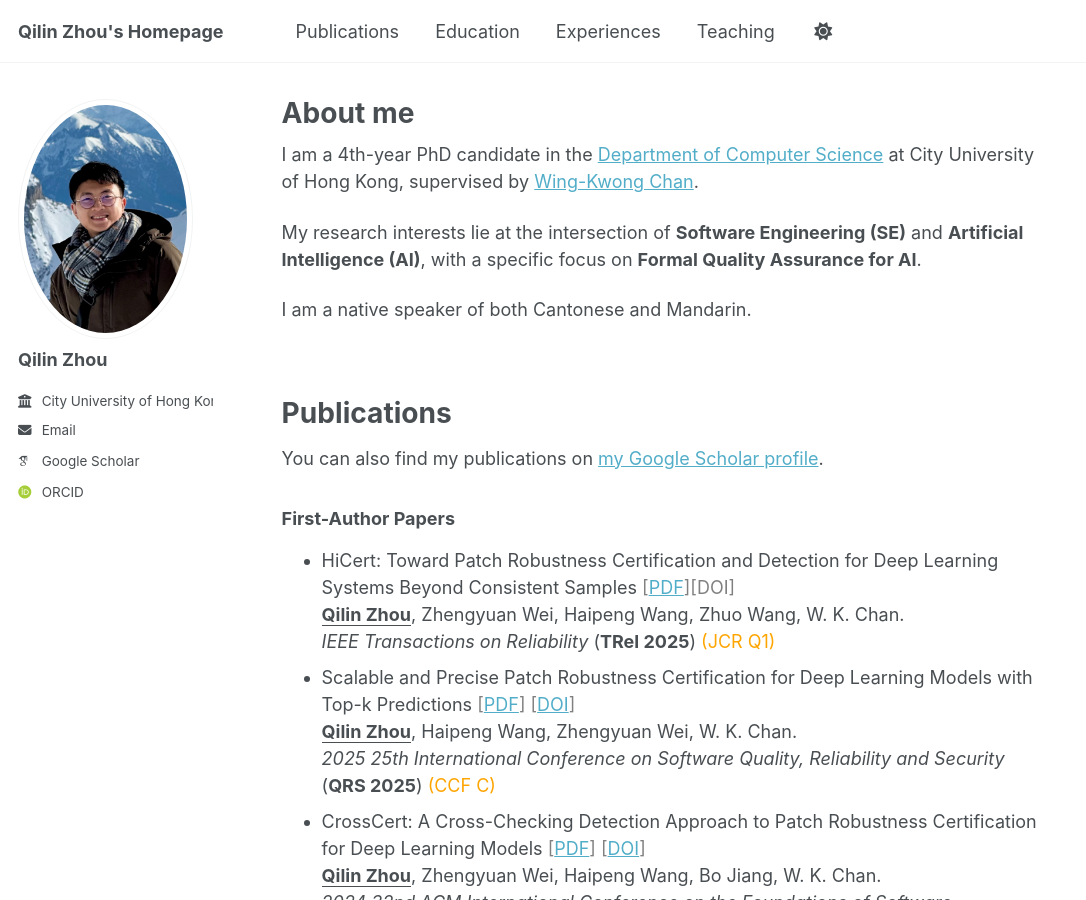
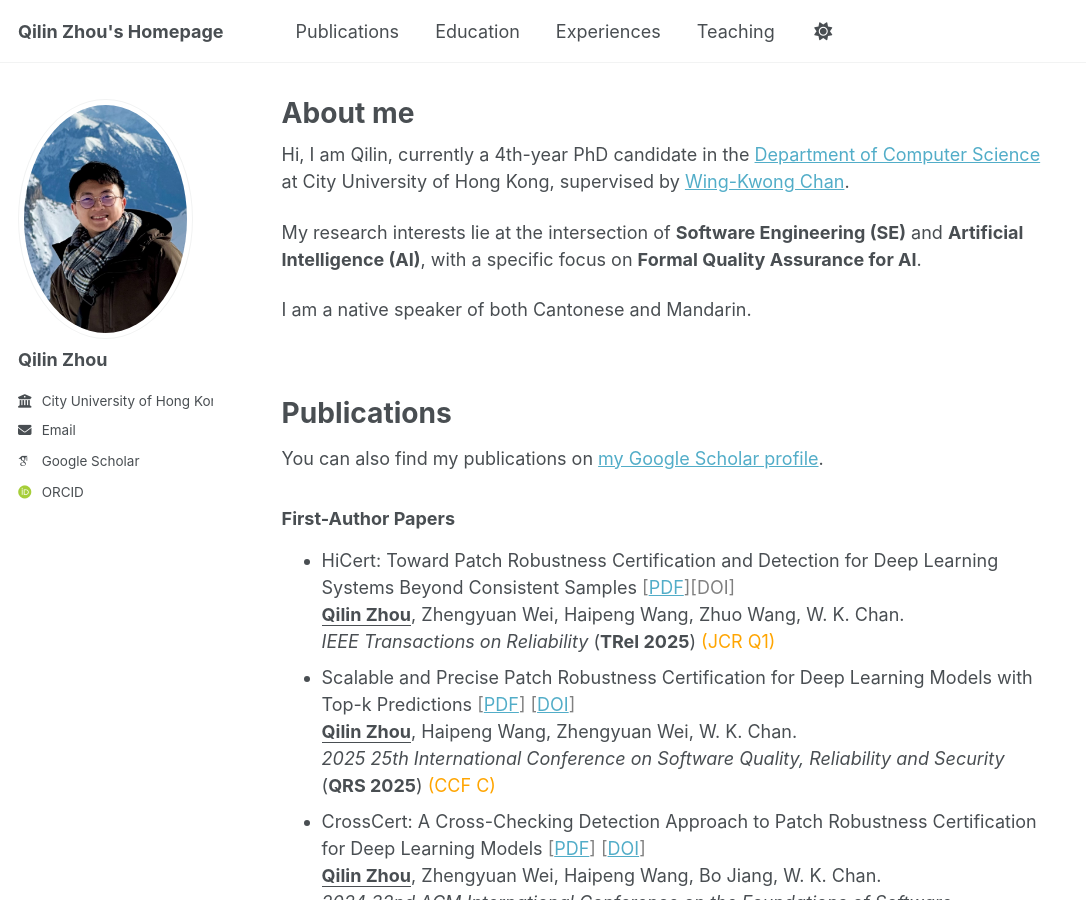
Before and after one commit to qilin-zhou/qilin-zhou.github.io, a Jekyll site: the page built from _pages/about.md, in a window 1280 px wide and 900 px high. Shown: the whole window, without its empty margins (0-1086 px from the left). Built offline with Jekyll 4.4.1, drawn with Linux system fonts in a browser that asks for light colours; some web fonts are replaced; a script bundle is joined from its source files by our own code; library files that are not in the unit come from our copies.

Commit message:
Update about.md

```diff
--- a/_pages/about.md
+++ b/_pages/about.md
@@ -8,7 +8,7 @@ redirect_from:
 ---
 
 
-I am a 4th-year PhD candidate in the [Department of Computer Science](https://www.cs.cityu.edu.hk/) at City University of Hong Kong, supervised by [Wing-Kwong Chan](https://www.cs.cityu.edu.hk/~wkchan/).
+Hi, I am Qilin, currently a 4th-year PhD candidate in the [Department of Computer Science](https://www.cs.cityu.edu.hk/) at City University of Hong Kong, supervised by [Wing-Kwong Chan](https://www.cs.cityu.edu.hk/~wkchan/).
 
 My research interests lie at the intersection of **Software Engineering (SE)** and **Artificial Intelligence (AI)**, with a specific focus on **Formal Quality Assurance for AI**.
 
```
